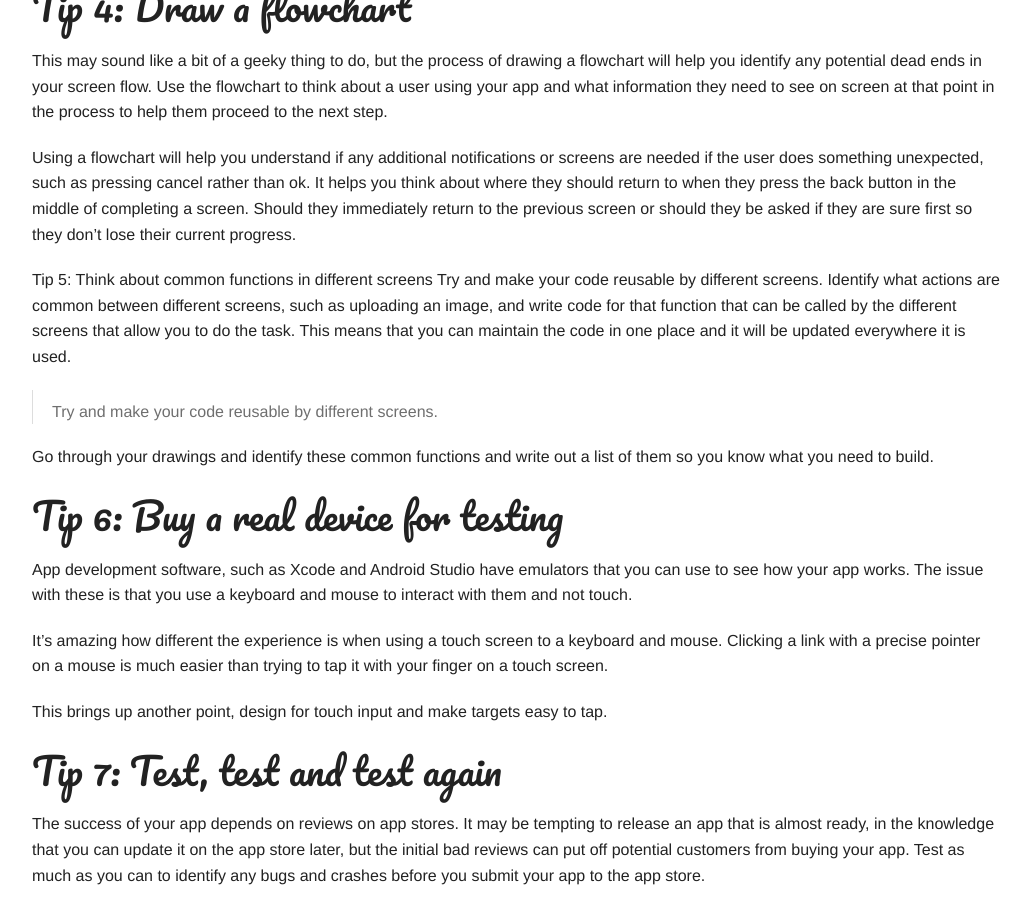
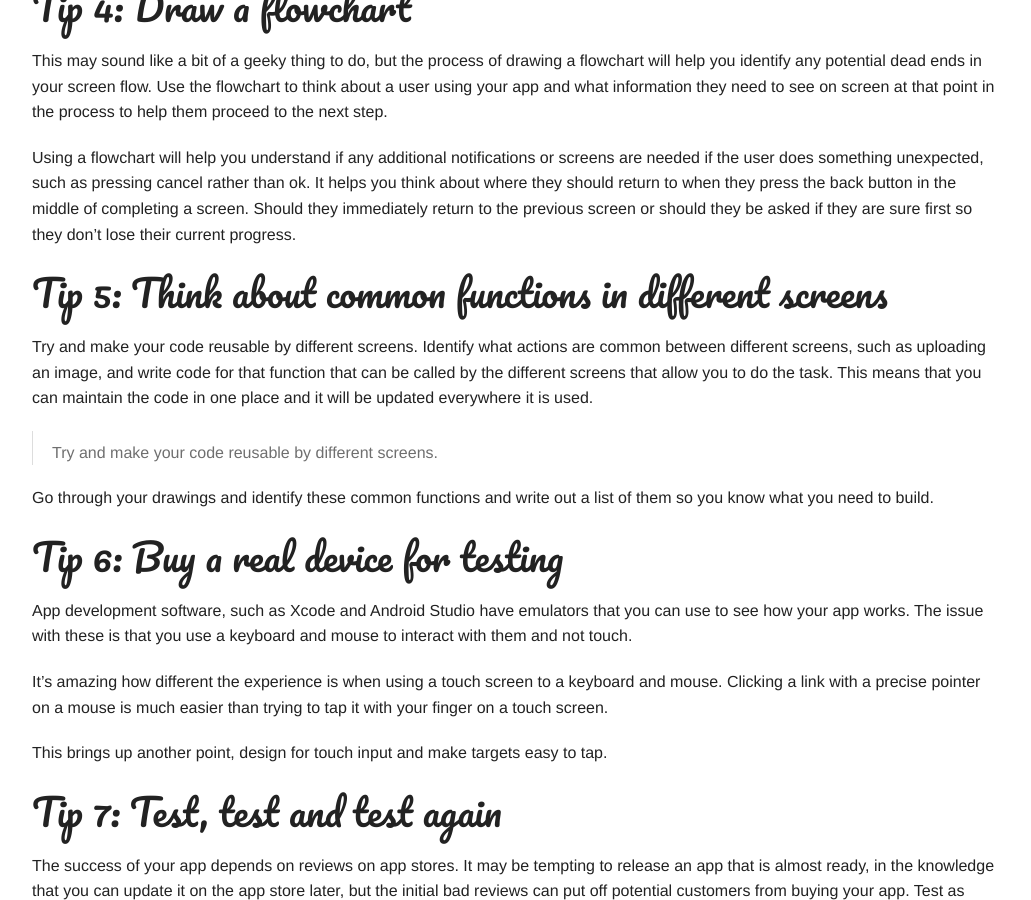
Before and after one commit to chrisrhymes/chrisrhymes.github.io, a Jekyll site: the page built from _posts/2015-04-18-7-tips-when-building-an-app.markdown, in a window 1280 px wide and 900 px high, scrolled down 1615 px. Shown: the whole window, without its empty margins (123-1154 px from the left). Built offline with Jekyll 4.4.1, drawn with Linux system fonts in a browser that asks for light colours; nearby versions of some CDN libraries; comment, search, counter and statistics services are not loaded.

Commit message:
Missed h2 tag

```diff
--- a/_posts/2015-04-18-7-tips-when-building-an-app.markdown
+++ b/_posts/2015-04-18-7-tips-when-building-an-app.markdown
@@ -41,7 +41,8 @@ This may sound like a bit of a geeky thing to do, but the process of drawing a f
 
 Using a flowchart will help you understand if any additional notifications or screens are needed if the user does something unexpected, such as pressing cancel rather than ok. It helps you think about where they should return to when they press the back button in the middle of completing a screen. Should they immediately return to the previous screen or should they be asked if they are sure first so they don’t lose their current progress.
 
-Tip 5: Think about common functions in different screens
+## Tip 5: Think about common functions in different screens
+
 Try and make your code reusable by different screens. Identify what actions are common between different screens, such as uploading an image, and write code for that function that can be called by the different screens that allow you to do the task. This means that you can maintain the code in one place and it will be updated everywhere it is used.
 
 > Try and make your code reusable by different screens.
```
